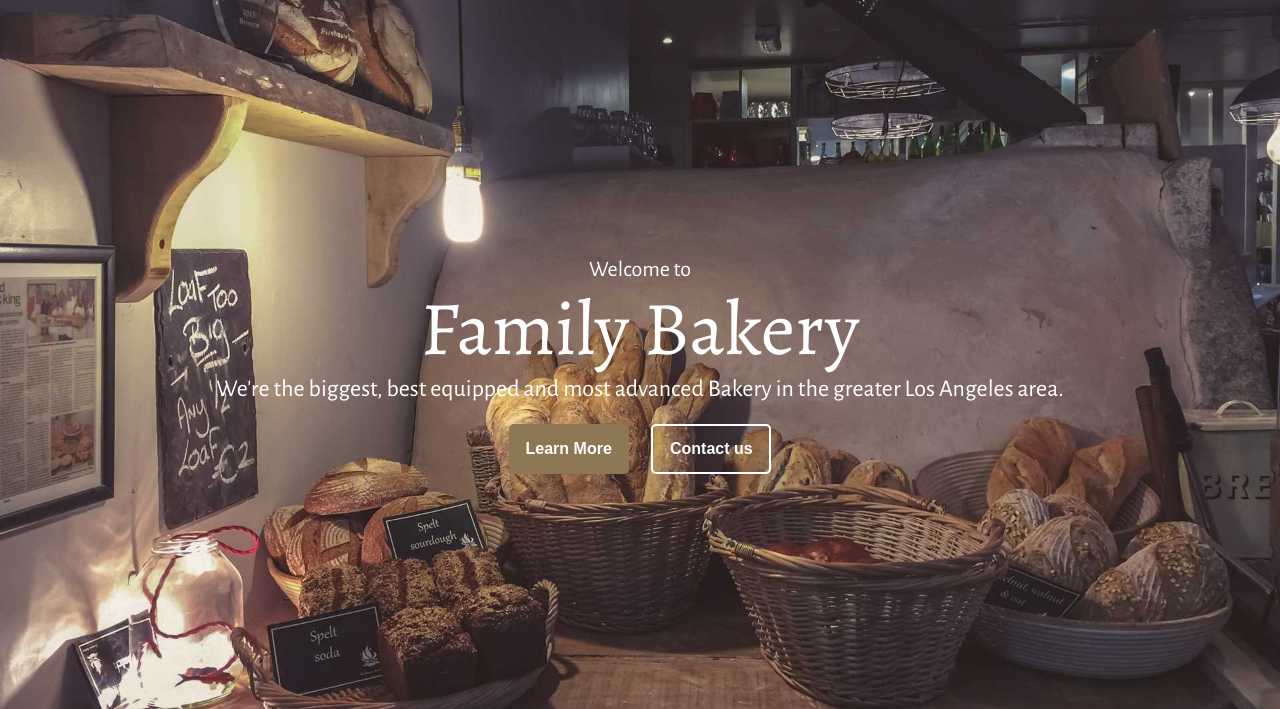
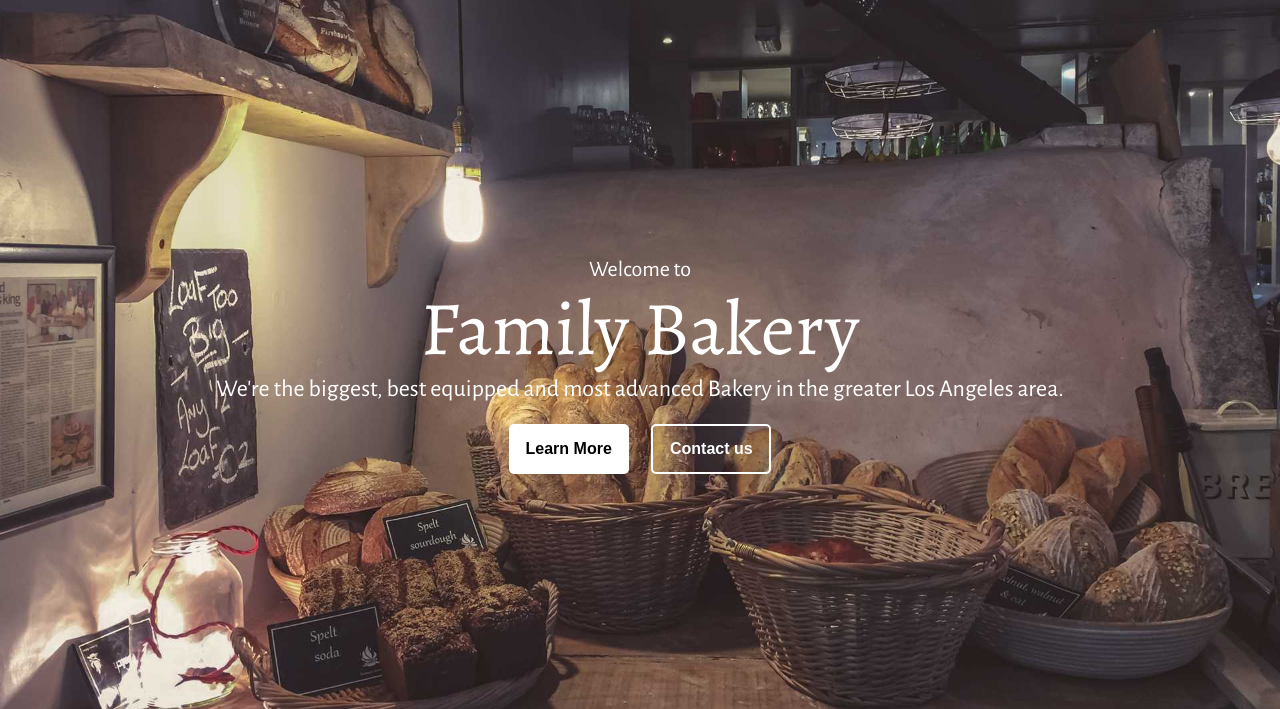
Before and after one commit to SabahEzzat20/Bakery, a plain HTML site: page index.html in a window 1280 px wide. In both pictures the pointer is over the button "Learn More". Shown: the part 91-800 px from the top of the page. Drawn offline with nearby package versions, Linux system fonts and the light colour scheme.

Commit message:
hovering first section buttons

```diff
--- a/BakeryTask.css
+++ b/BakeryTask.css
@@ -223,7 +223,11 @@ p{
     border-radius: 5px;
     color: white;
     font-weight: 600;
-
+    transition: .5s;
+}
+.learnMoreBtn:hover,.contactBtn:hover{
+    background-color: white;
+    color: black;
 }
 .learnMoreBtn{
     background-color: #8E7754;
```
